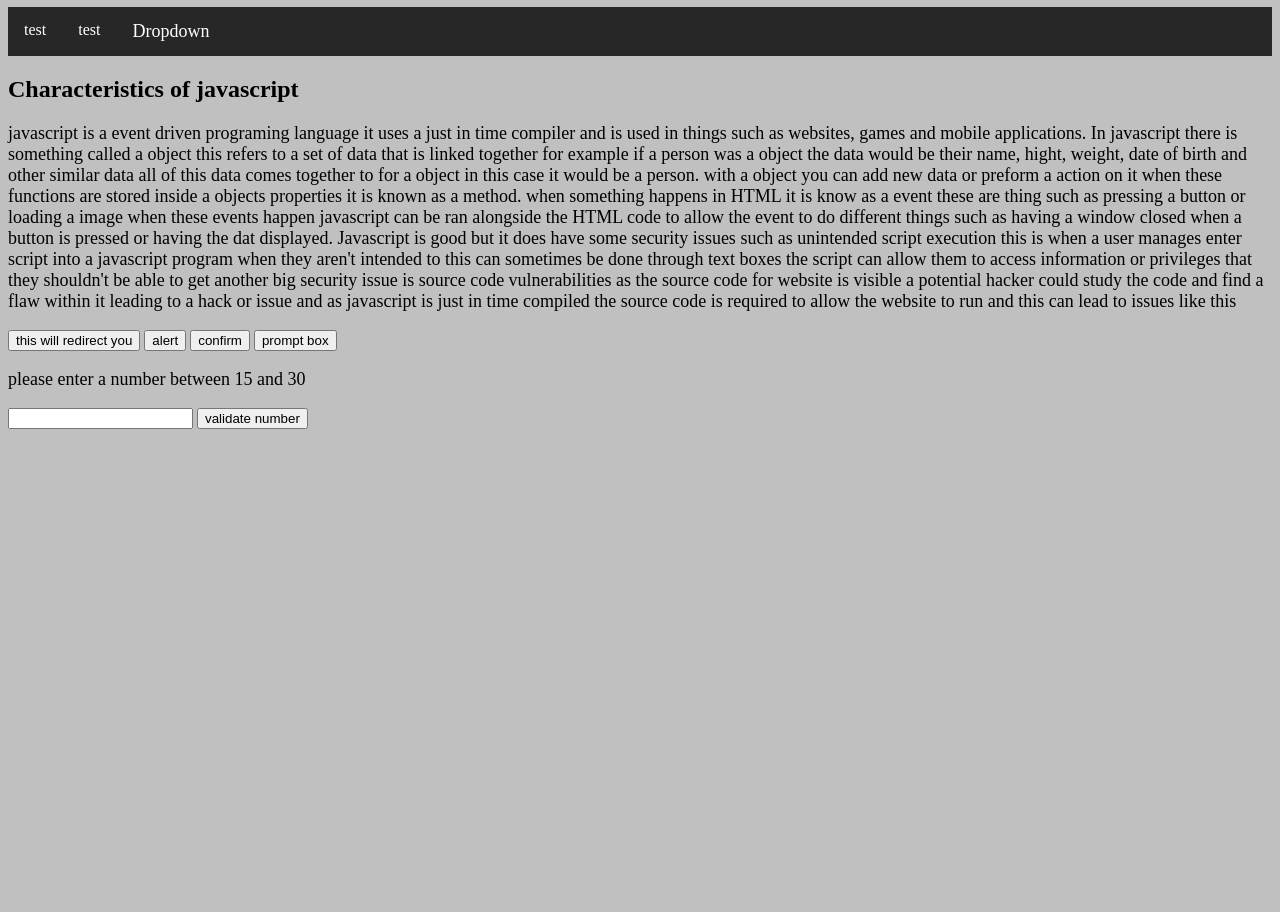
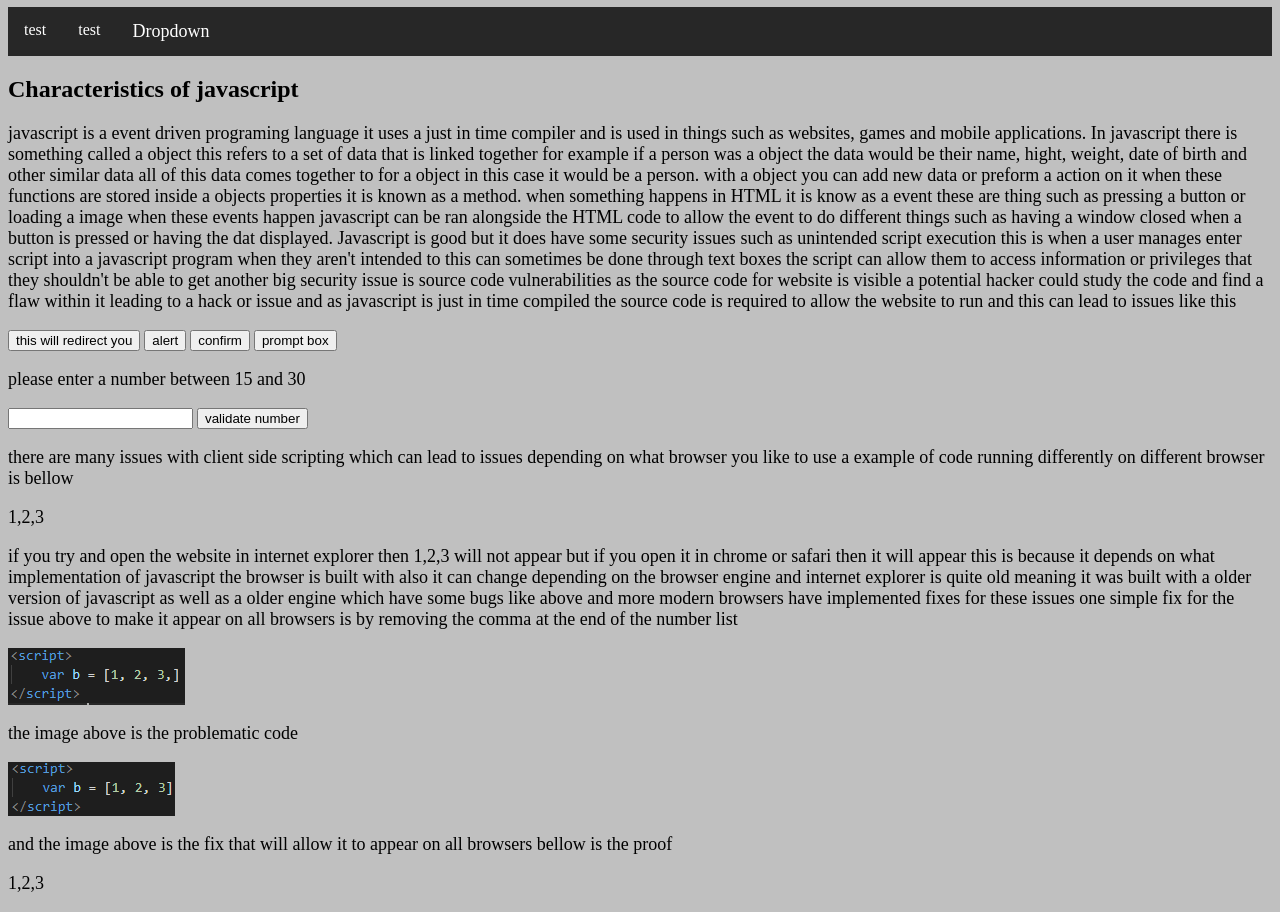
Before and after one commit to alfieholman/jsAssignment2, a plain HTML site: page index.html in a window 1280 px wide. Shown: the part 74-986 px from the top of the page. Before the commit the page ends 800 px from the top, so only its background shows below. Drawn offline with Linux system fonts and the light colour scheme.

Commit message:
js browser issues not done

```diff
--- a/index.html
+++ b/index.html
@@ -155,4 +155,21 @@
                 document.getElementById("numcheck").innerHTML = response
             }
         </script>
+        <p></p>
+        <p>there are many issues with client side scripting which can lead to issues depending on what browser you like to use a example of code running differently on different browser is bellow</p>
+        <p id="example"></p>
+        <script>
+            var b = [1, 2, 3,]
+            document.getElementById("example").innerHTML = b
+        </script>
+        <p>if you try and open the website in internet explorer then 1,2,3 will not appear but if you open it in chrome or safari then it will appear this is because it depends on what implementation of javascript the browser is built with also it can change depending on the browser engine and internet explorer is quite old meaning it was built with a older version of javascript as well as a older engine which have some bugs like above and more modern browsers have implemented fixes for these issues one simple fix for the issue above to make it appear on all browsers is by removing the comma at the end of the number list</p>
+        <img src="Annotation 2021-04-17 020052.png">
+        <p>the image above is the problematic code</p>
+        <img src="Annotation 2021-04-17 020348.png">
+        <p>and the image above is the fix that will allow it to appear on all browsers bellow is the proof</p>
+        <p id="proof"></p>
+        <script>
+            var a = [1, 2, 3]
+            document.getElementById("proof").innerHTML = a
+        </script>
     </body>
```
Also changed, not shown: page redirect.html (+6 -0 lines), Annotation 2021-04-17 020052.png (added), Annotation 2021-04-17 020348.png (added).
